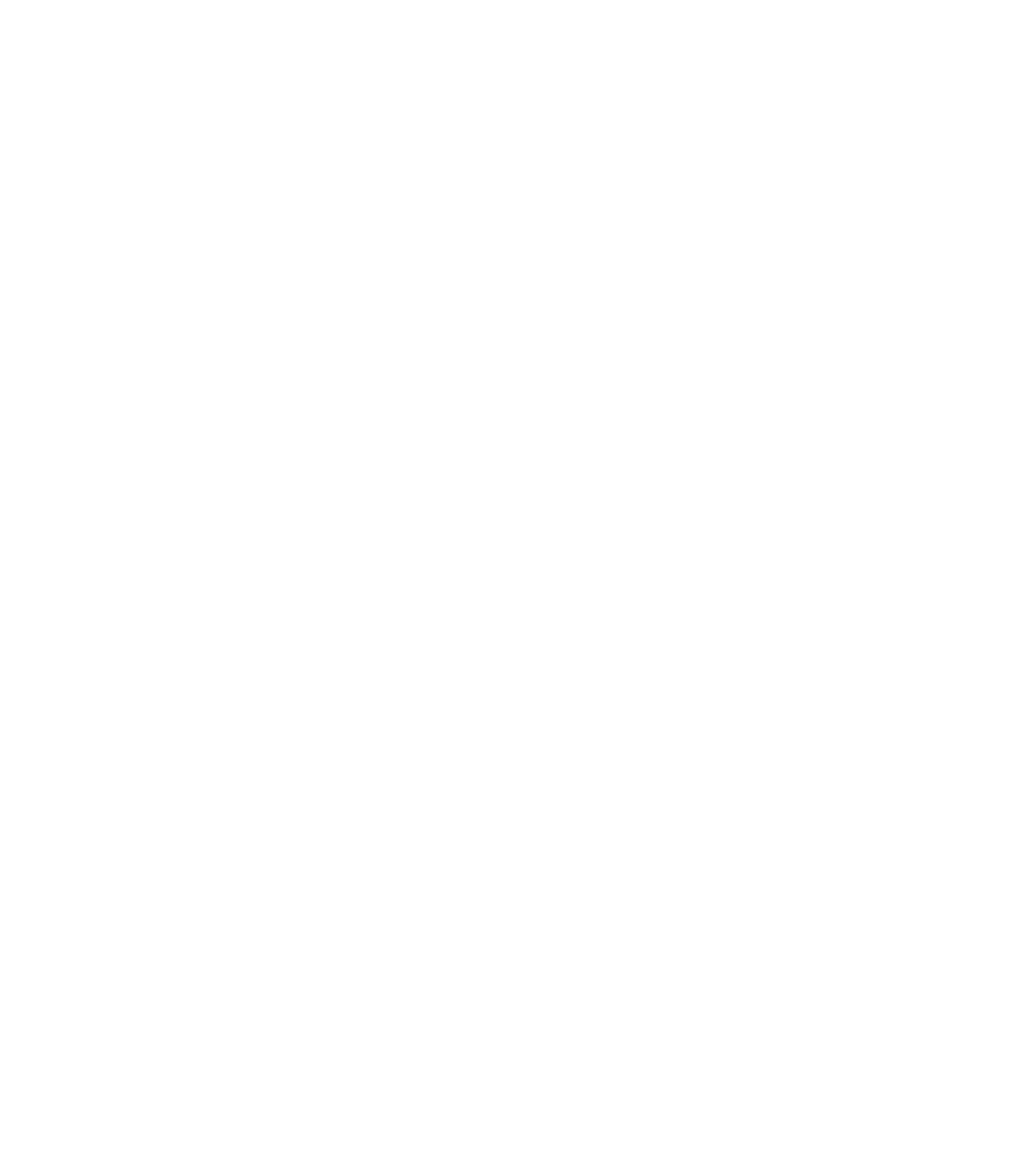
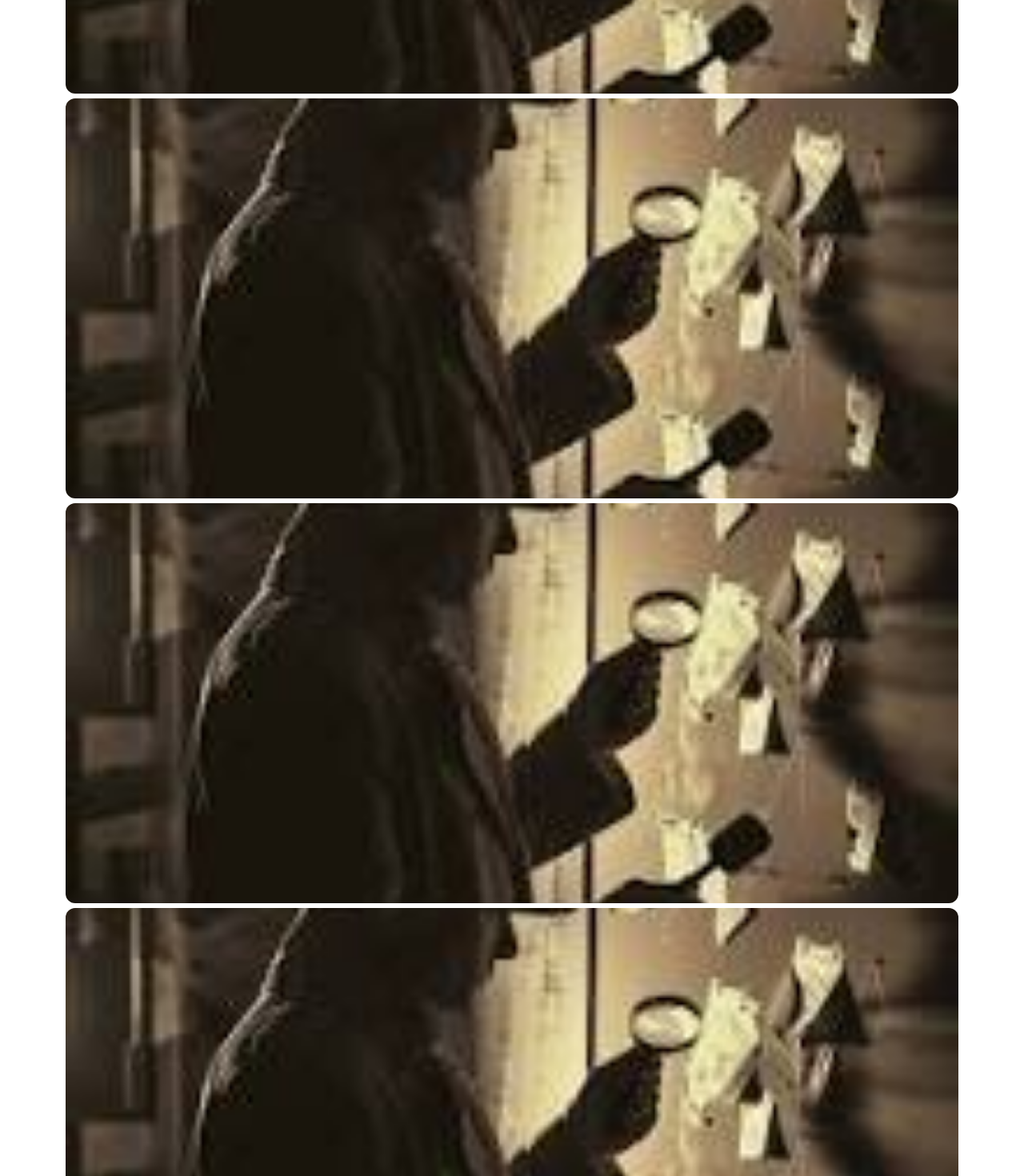
Before and after one commit to GandhiRam2202/ibcid, a React (Vite) app: page / in a window 1280 px wide. Shown: the part 960-2430 px from the top of the page at 80% size. Before the commit the page ends 800 px from the top, so only its background shows below. Built offline with nearby package versions, Linux system fonts and the light colour scheme.

Commit message:
sticky top navbar

```diff
--- a/src/Components/Homepage.jsx
+++ b/src/Components/Homepage.jsx
@@ -7,6 +7,16 @@ const Homepage = () => {
 
 
         <Carsol/>
+        <Carsol/>
+        <Carsol/>
+        <Carsol/>
+        <Carsol/>
+        <Carsol/>
+        <Carsol/>
+        <Carsol/>
+        <Carsol/>
+        <Carsol/>
+        <Carsol/>
         <div>
             home
         </div>
```
